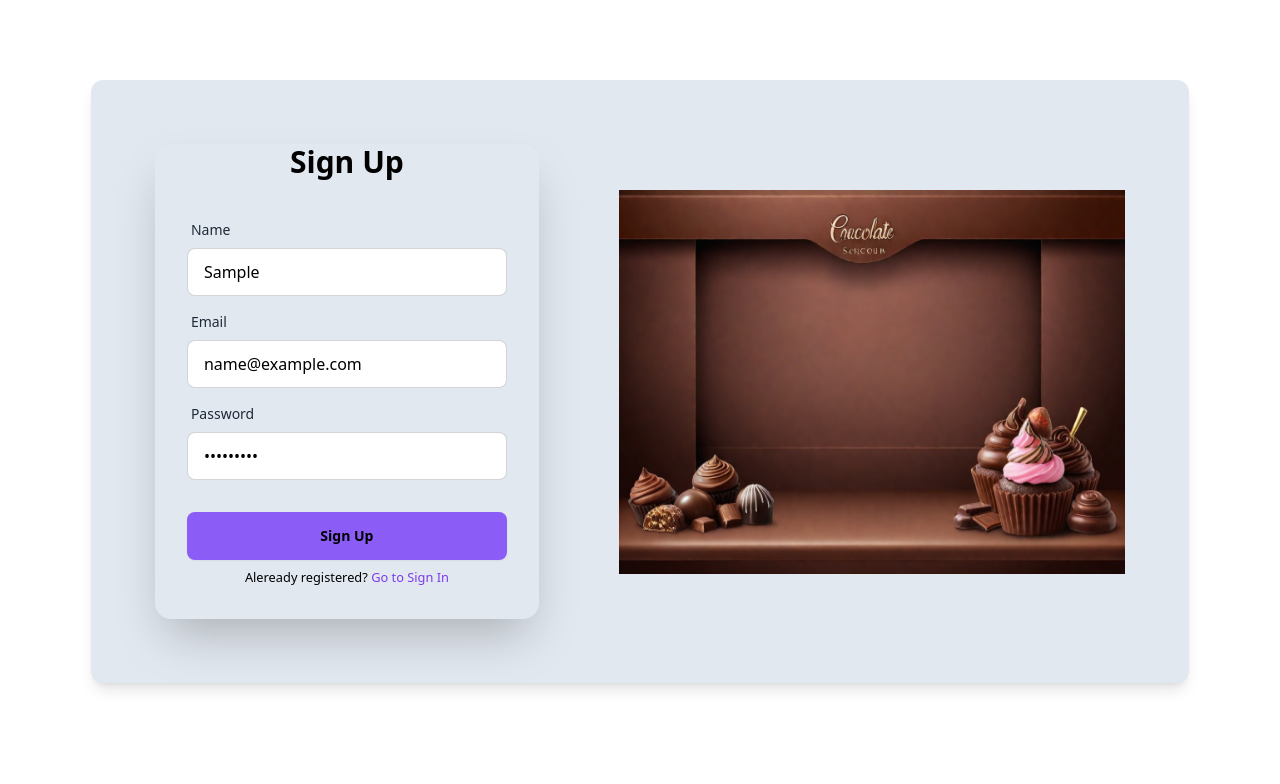
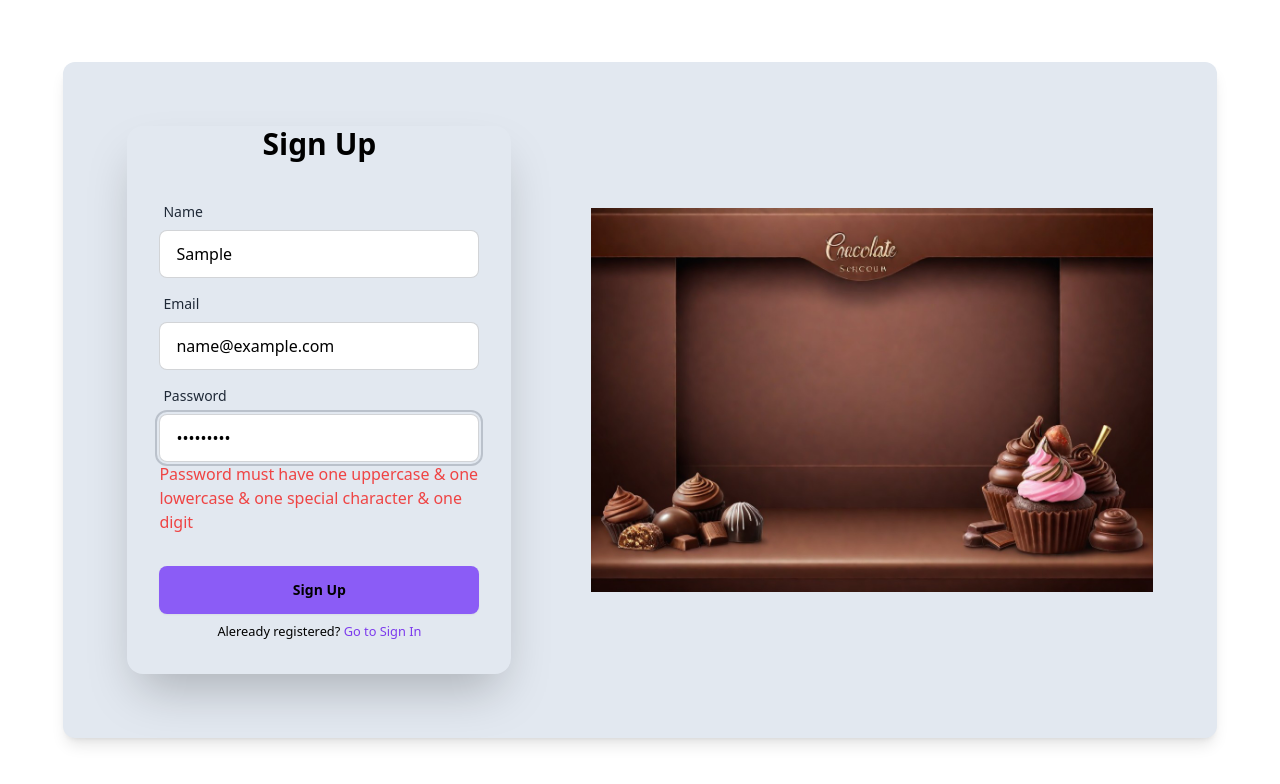
Before and after one commit to sarkarniloy102/The-Chocolate-Gallery, a React (Vite) app: page /signup in a window 1280 px wide. Both pictures are taken after typing "Sample", "name@example.com", "Sample123" into the empty fields and a click on the input "Sign Up". Shown: the top 784 px of the page. Built offline with nearby package versions, Linux system fonts and the light colour scheme; no server answers.

Commit message:
error handling in signup page

```diff
--- a/src/Pages/SignUp/SignUp.jsx
+++ b/src/Pages/SignUp/SignUp.jsx
@@ -6,12 +6,11 @@ import { useForm } from "react-hook-form";
 
 
 const SignUp = () => {
-    const { register, handleSubmit, watch, formState: { errors } } = useForm();
+    const { register, handleSubmit, formState: { errors } } = useForm();
 
     const onSubmit = data => {
         console.log(data)
     };
-    console.log(watch("example"));
 
     return (
         <div className=" hero max-h-screen py-20  flex flex-col justify-center items-center">
@@ -45,7 +44,16 @@ const SignUp = () => {
                             <label className="label">
                                 <span className="label-text">Password</span>
                             </label>
-                            <input type="password" {...register("password")} name="password" placeholder="password" className="input input-bordered bg-white" required />
+                            <input type="password" {...register("password", {
+                                required: true,
+                                minLength: 6,
+                                maxLength: 12,
+                                pattern: /(?=.*?[A-Z])(?=.*?[a-z])(?=.*?[0-9])(?=.*?[#?!@$%^&*-])/
+                            })} name="password" placeholder="password" className="input input-bordered bg-white" required />
+                            {/* error handling */}
+                            {errors.password?.type === 'minLength' && <p className="text-red-500" role="alert">Password must be 6 character</p>}
+                            {errors.password?.type === 'maxLength' && <p className="text-red-500" role="alert">Password must be less than 13 character</p>}
+                            {errors.password?.type === 'pattern' && <p className="text-red-500" role="alert">Password must have one uppercase & one lowercase & one special character & one digit</p>}
 
                         </div>
 
```
